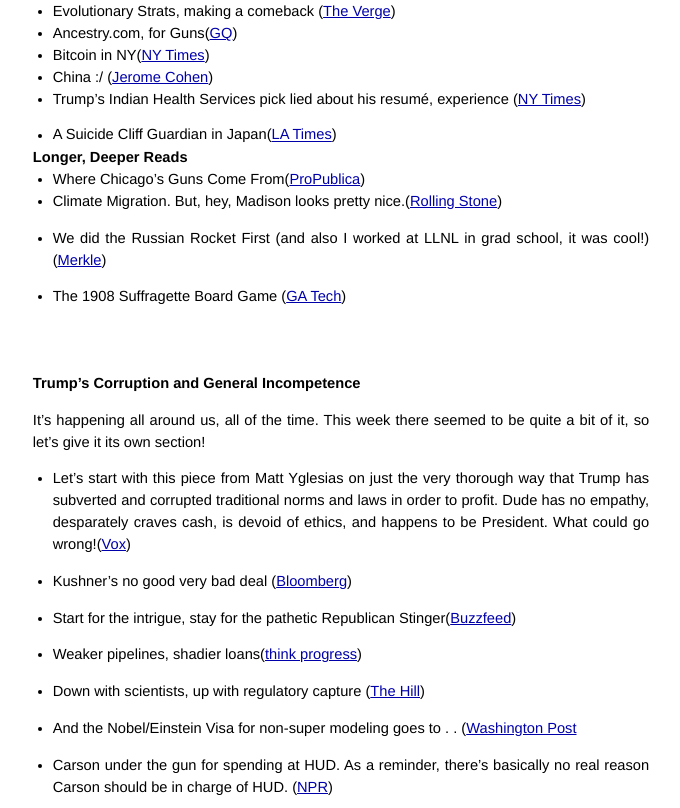
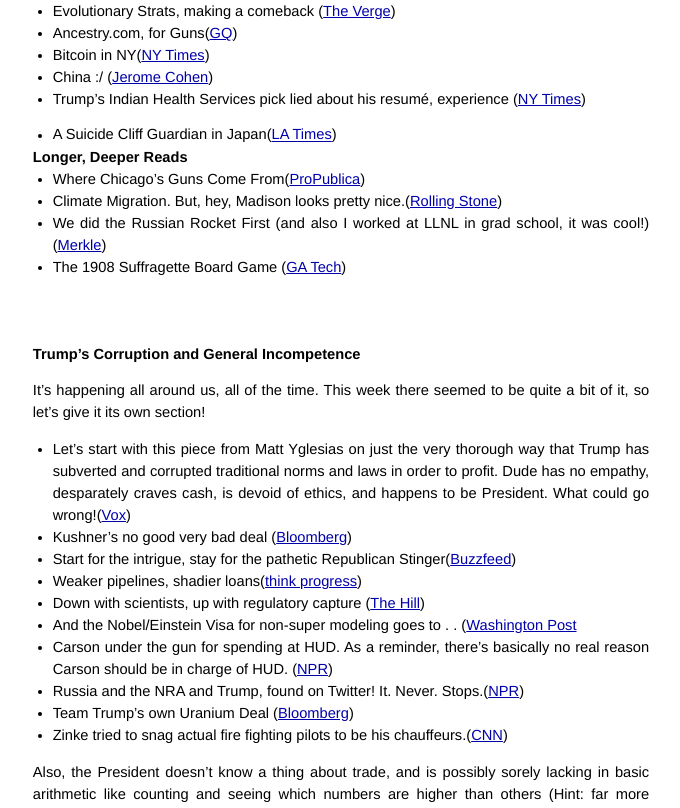
Before and after one commit to cwaldoch/cwaldoch.github.io, a Jekyll site: the page built from _posts/2018-03-02-Weekly-Roundup-No.-5.md, in a window 1280 px wide. Shown: the part 944-1752 px from the top of the page, without its empty margins (299-979 px from the left). Built offline with Jekyll 4.4.1, drawn with Linux system fonts in a browser that asks for light colours; our own code applies the rules of GitHub Pages for plain Markdown files.

```diff
--- a/_posts/2018-03-02-Weekly-Roundup-No.-5.md
+++ b/_posts/2018-03-02-Weekly-Roundup-No.-5.md
@@ -23,7 +23,6 @@ We've seen this play out over and over throughout the administration's first yea
 * Where Chicago's Guns Come From([ProPublica](https://www.propublica.org/article/how-chicago-gets-its-gun))
 * Climate Migration. But, hey, Madison looks pretty nice.([Rolling Stone](https://www.rollingstone.com/politics/news/welcome-to-the-age-of-climate-migration-w516974))
 * We did the Russian Rocket First (and also I worked at LLNL in grad school, it was cool!) ([Merkle](http://www.merkle.com/pluto/pluto.html))
-
 * The 1908 Suffragette Board Game ([GA Tech](http://pwp.gatech.edu/suffragetto/historiography/))
 
 ![]()
@@ -32,19 +31,12 @@ We've seen this play out over and over throughout the administration's first yea
 It's happening all around us, all of the time. This week there seemed to be quite a bit of it, so let's give it its own section!
 
 * Let's start with this piece from Matt Yglesias on just the very thorough way that Trump has subverted and corrupted traditional norms and laws in order to profit. Dude has no empathy, desparately craves cash, is devoid of ethics, and happens to be President. What could go wrong!([Vox](https://www.vox.com/policy-and-politics/2018/3/1/17056562/trump-corruption-midterms))
-
 * Kushner's no good very bad deal ([Bloomberg](https://www.bloomberg.com/graphics/2017-kushners-china-deal-flop-was-part-of-much-bigger-hunt-for-cash/))
-
 * Start for the intrigue, stay for the pathetic Republican Stinger([Buzzfeed](https://www.buzzfeed.com/amphtml/tariniparti/as-trump-spirals-many-of-his-staffers-are-looking-to-exit?utm_term=.xqz8KO7dj))
-
 * Weaker pipelines, shadier loans([think progress](https://thinkprogress.org/trump-rolled-back-pipeline-safety-regulations-benefiting-equity-firm-that-loaned-money-to-kushner-ca1c372857d7/))
-
 * Down with scientists, up with regulatory capture ([The Hill](http://thehill.com/opinion/energy-environment/375308-trumps-epa-replaced-scientists-with-industry-advisors-under-the?amp))
-
 * And the Nobel/Einstein Visa for non-super modeling goes to . . ([Washington Post](https://www.washingtonpost.com/amphtml/politics/questions-linger-about-how-melania-trump-a-slovenian-model-scored-the-einstein-visa/2018/02/28/d307ddb2-1b35-11e8-ae5a-16e60e4605f3_story.html)
-
 * Carson under the gun for spending at HUD. As a reminder, there's basically no real reason Carson should be in charge of HUD. ([NPR](https://www.npr.org/2018/02/28/589493664/ben-carson-and-hud-face-allegations-of-lavish-spending-including-31-000-furnitur?utm_source=facebook.com&utm_medium=social&utm_campaign=npr&utm_term=nprnews&utm_content=20180228))
-
 * Russia and the NRA and Trump, found on Twitter! It. Never. Stops.([NPR](http://n.pr/2FJXKY2))
 * Team Trump's own Uranium Deal ([Bloomberg](https://www.bloomberg.com/amp/news/articles/2018-02-26/u-s-energy-chief-is-said-to-plan-nuclear-deal-talks-with-saudis))
 * Zinke tried to snag actual fire fighting pilots to be his chauffeurs.([CNN](https://amp.cnn.com/cnn/2018/02/27/politics/ryan-zinke-nra/index.html))
@@ -63,31 +55,22 @@ Also, the President doesn't know a thing about trade, and is possibly sorely lac
 * Bitcoin in one tweet([Twitter](https://twitter.com/k_morrissey/status/967607295956758528))
 * 2A History Lesson([Twitter](https://twitter.com/egavactip/status/967923256983420928))
 * Feb in Trumpland([Twitter](https://twitter.com/daneggenwpost/status/969181140941549569?s=21))
+
 ![]()
-
-Research and Econ Things
+# Research and Econ Things
 
 * The triumphant return of preexisting conditions! An analysis of the short-term and limited healthcare plans, plan ([Urban Institute](https://www.urban.org/research/publication/potential-impact-short-term-limited-duration-policies-insurance-coverage-premiums-and-federal-spending/view/full_report))
-
 * The American Bootstrap Delusion ([Project Syndicate](https://www.project-syndicate.org/commentary/social-mobility-american-and-european-views-by-stefanie-stantcheva-2018-02/english))
-
 * In a (not so) stunning advance, Tokyo demonstrates that to have abundant housing you have to. . . build more housing.([James Gleeson](https://jamesjgleeson.wordpress.com/2018/02/19/how-tokyo-built-its-way-to-abundant-housing/amp/$)
-
 * Despite global political trends, people at least still express support for democratic governance ([Pew](http://www.pewglobal.org/2017/10/16/globally-broad-support-for-representative-and-direct-democracy/))
 ![]()
 
 # Thinking about
 
 * How much worse would Japan's suicide problem be in America?
-
 * America's gun problem is so bad that basically anything makes it better
-
 * The political feedback loop for gun restriction will and should be strong, even just due to demographics. The NRA's tactics and it becoming piece of an individual minority group in the united states almost ensures things will change
-
 * Those with the least level of exposure to gun violence want guns the most and vice versa, more gun violence, less guns, suburbs have mass school shootings, urban areas with a low level, consistent violence, but these rural and exurban jerks think it's all fine and good, their sympathy does not extend to those who are actually exposed to gun violence, even though they have their own suicide problems.
-
 * This is the opposite of the gay marriage issue evolution. The more it's a cultural issue, the more they cede their quite spotty constitutional ground.
-
 * Freight train vs trucks vs commuter rail vs driving, emissions optimality
-
 * Americans to-be initially rejected the city in founding and colonization only to create one of its purest forms and the urban juggernaut of at least the latter half of the 20th century. Or did they? Well, I guess the longstanding affection for yards, gated communities, and suburbs speaks to some inner desire to be of the landed. I want to say that goes all the way back to very early communities in New Jersey along with the various agrarian, technophobic religious sects that have occasionally taken root.
```
